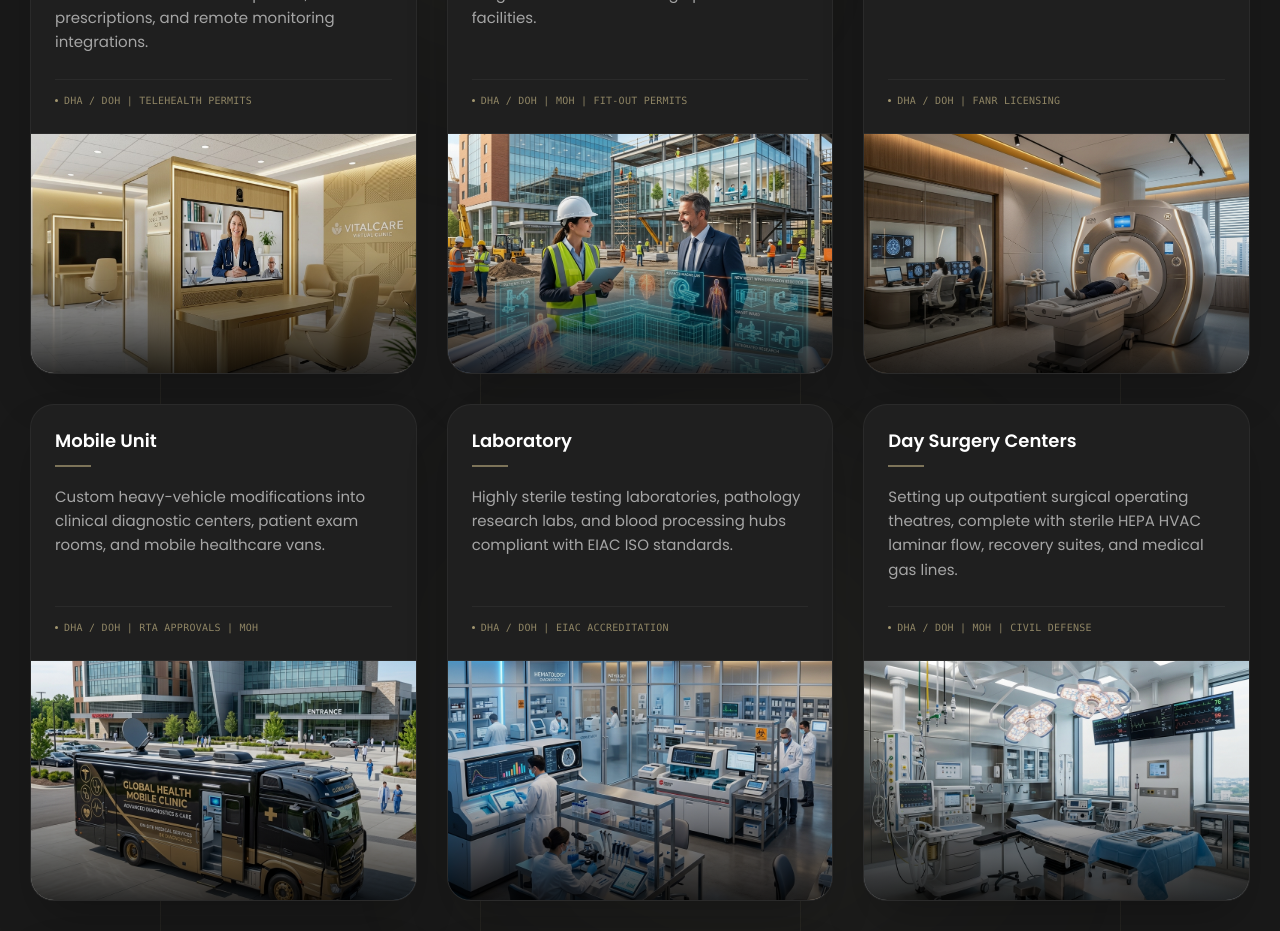
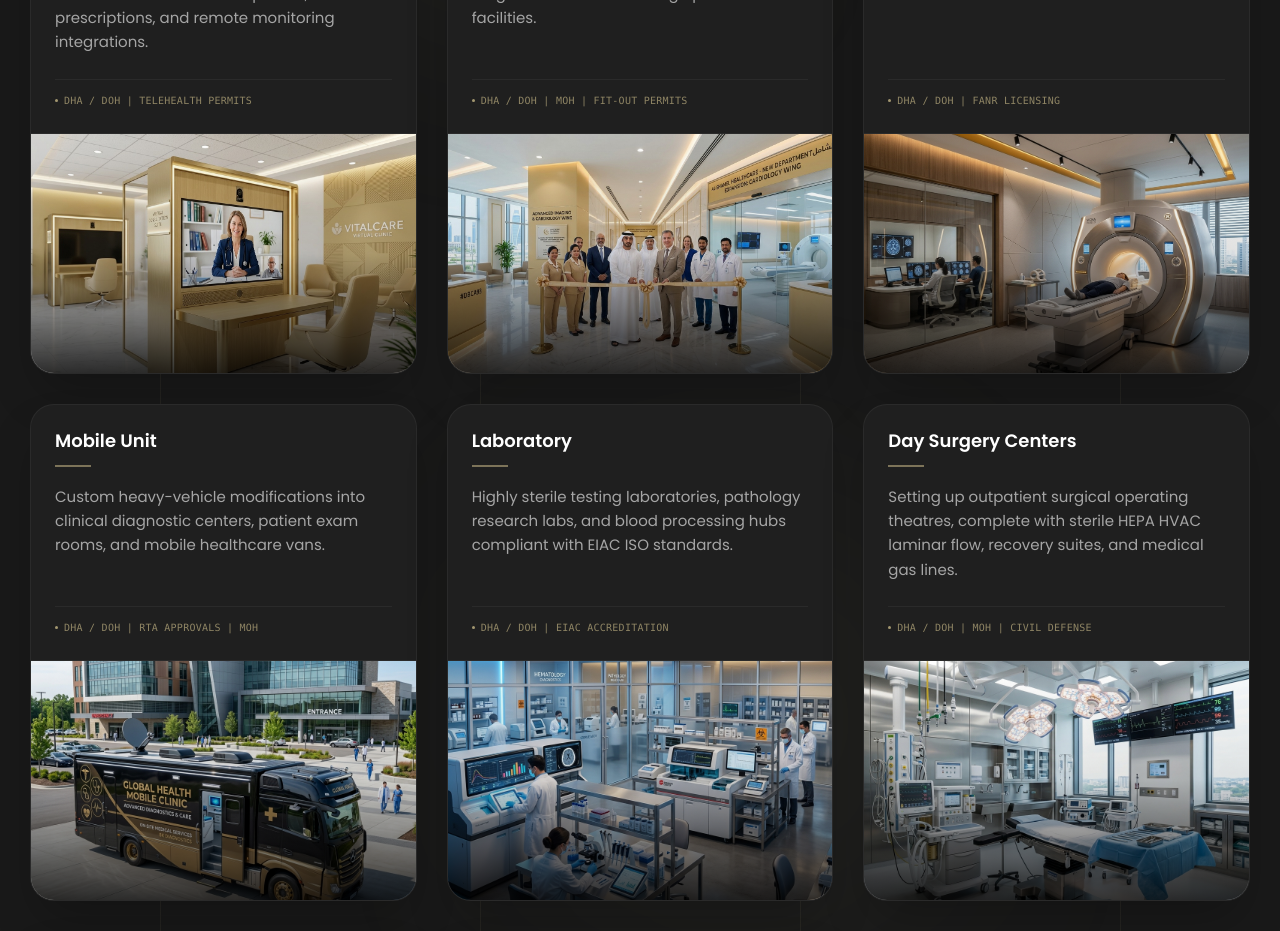
Before and after one commit to ckwebdevelopmentteam/Strategix, a Next.js app: page / in a window 1280 px wide. Shown: the part 6560-7491 px from the top of the page. Built offline with nearby package versions, Linux system fonts and the light colour scheme.

Commit message:
fix: update Department Expansions image to exactly use the new .jpeg file

```diff
--- a/src/components/TurnkeySolutions/TurnkeySolutions.tsx
+++ b/src/components/TurnkeySolutions/TurnkeySolutions.tsx
@@ -45,7 +45,7 @@ const turnkeySolutions: TurnkeyItem[] = [
     description:
       'Adding specialized new departments, clinical wards, operating rooms, or diagnostic suites to existing operational facilities.',
     approvals: 'DHA / DOH | MOH | Fit-out Permits',
-    image: '/department-expansions.png',
+    image: '/Department Expansions.jpeg',
   },
   {
     title: 'Radiology centre',
```
